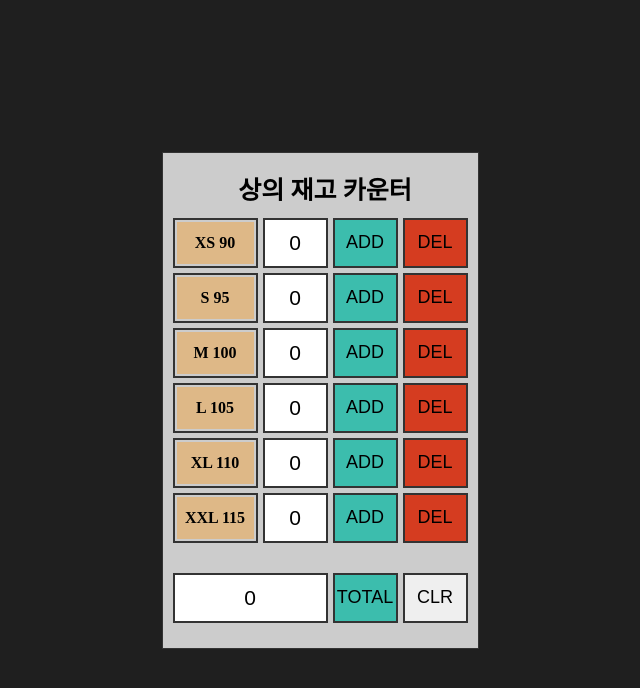
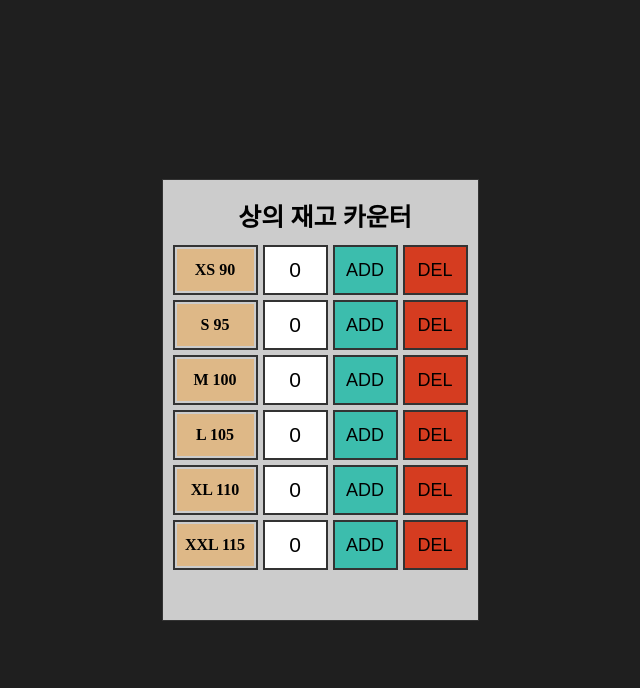
Before and after one commit to jasonfoby/stock-counter, a plain HTML site: page index.html in a window 1280 px wide. Shown: the whole page, without its empty margins (320-960 px from the left). Drawn offline with Linux system fonts and the light colour scheme.

Commit message:
Add files via upload

```diff
--- a/index.html
+++ b/index.html
@@ -65,9 +65,7 @@
 
                     <!--css 파일에 그리드의 각 높이를 자동으로 50픽셀값을 주면 되지만 합계그리드의 윗칸의 공백을위해 그리드각각의 테이블에 사이즈를 입력.-->
                     <!--합계그리드는 인풋의 적절한 모양 태그인 스타일을 적용하고 폰트사이즈와 셀의 높이를 지정함.-->
-                    <input type="text" class="result" name="output" value="0" style="font-size:21px; height: 50px;" readonly />
-                    <input type="button" class="total" value="TOTAL" onclick="showSum(); audioadd.play();" />
-                    <input type="button" value="CLR" onClick="ClearFields(); audiodel.play();" />
+
 
 
                     <table class="space" width="0" height="10"><tr><td><strong></strong></td></table>
```
